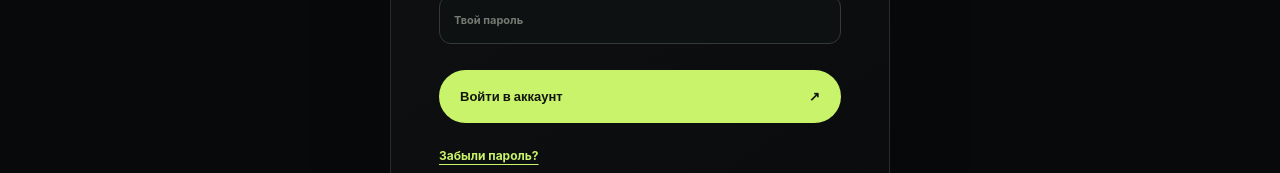
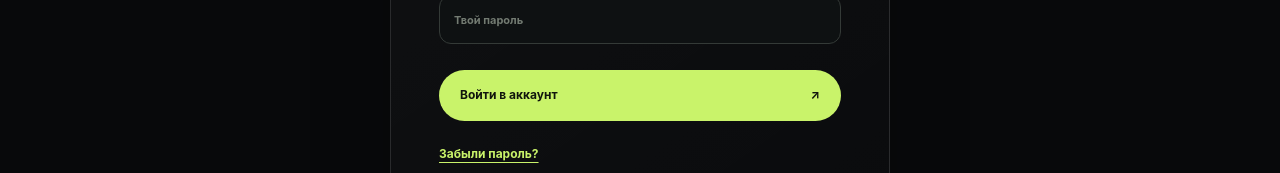
Before and after one commit to v8nwyrwdjs-boop/craft-platform, a Next.js app: page /login in a window 1280 px wide. Shown: the part 639-812 px from the top of the page. Built offline with nearby package versions, Linux system fonts and the light colour scheme; no server answers.

Commit message:
fix: correct form control font declarations

```diff
--- a/app/craft-theme.css
+++ b/app/craft-theme.css
@@ -617,7 +617,7 @@ button { font: inherit; }
   border-radius: 999px;
   background: var(--craft-lime);
   color: #11150d;
-  font: 700 12px/1.2 inherit;
+  font-family: inherit; font-size: 12px; font-weight: 700; line-height: 1.2;
   cursor: pointer;
   transition: background 160ms ease, transform 160ms ease, border-color 160ms ease;
 }
@@ -645,7 +645,7 @@ button { font: inherit; }
 .dashboard-user { display: flex; align-items: center; flex-wrap: wrap; gap: 16px; color: var(--craft-muted); }
 .dashboard-user > span { max-width: 260px; }
 .dashboard-user a,
-.dashboard-user button { color: var(--craft-muted); font: 600 11px inherit; }
+.dashboard-user button { color: var(--craft-muted); font-family: inherit; font-size: 11px; font-weight: 600; }
 .dashboard-user a:hover,
 .dashboard-user button:hover { color: var(--craft-lime); }
 .dashboard-user button { min-height: 44px; padding: 0; border: 0; background: transparent; cursor: pointer; }
```
